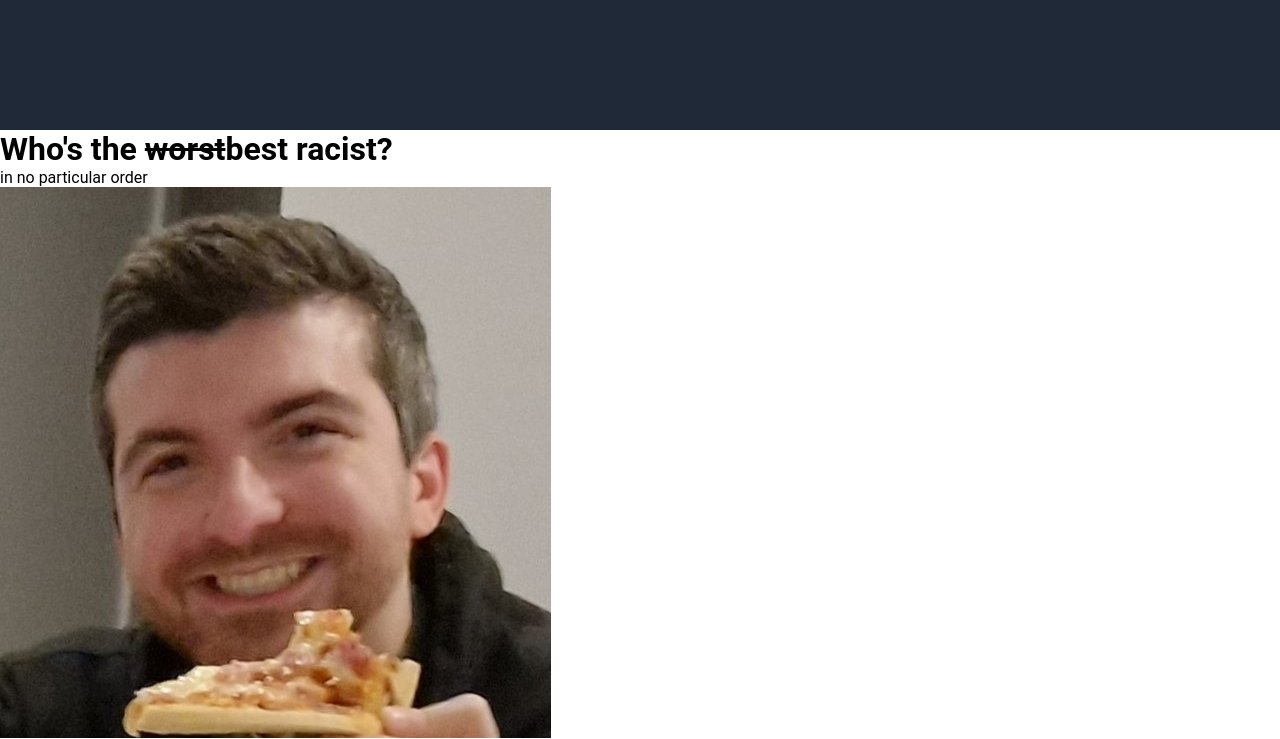
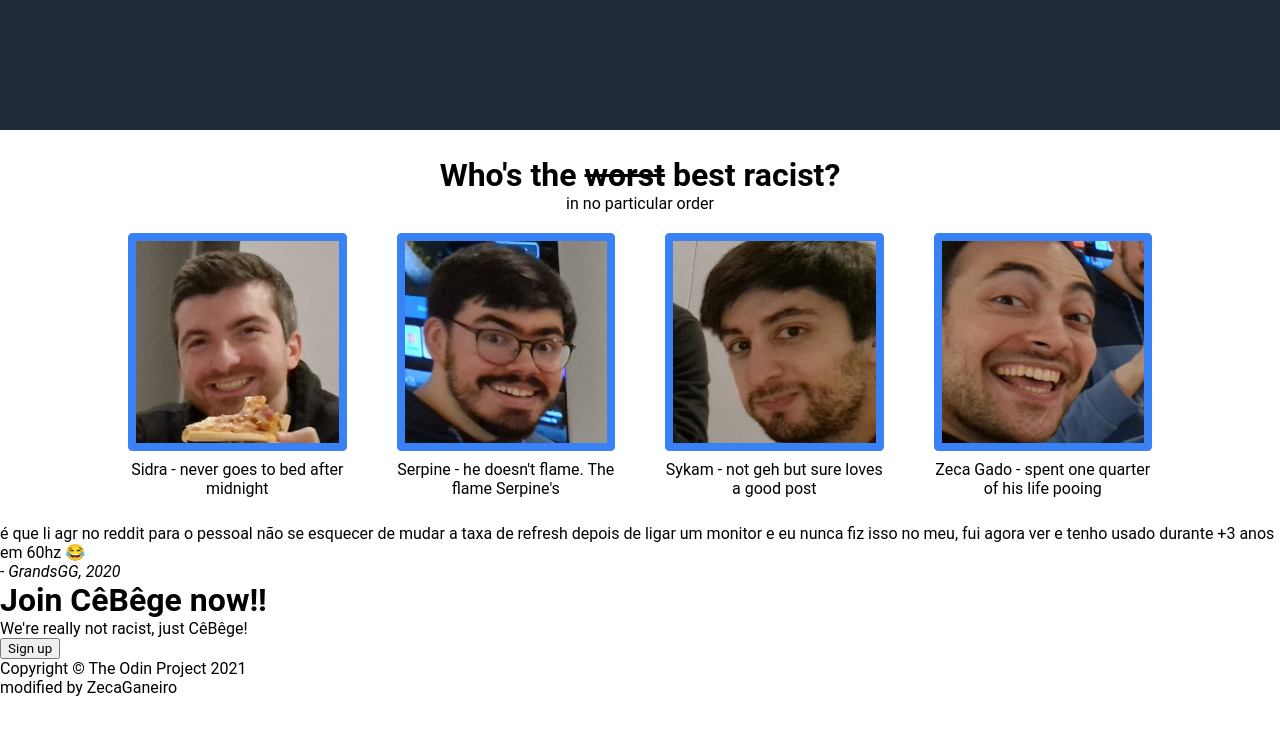
Before and after one commit to ZecaGaneiro/odin-landing-page, a plain HTML site: page index.html in a window 1280 px wide. Shown: the part 640-1379 px from the top of the page. After the commit the page ends 1337 px from the top, so only its background shows below. Drawn offline with Linux system fonts and the light colour scheme.

Commit message:
Style section2

```diff
--- a/index.html
+++ b/index.html
@@ -30,8 +30,10 @@
     </div>
 
     <div class="section2">
-        <h1 id="section2">Who's the <s>worst</s>best racist?</h1>
-        <p>in no particular order</p>
+        <div class="s2-title">
+            <h1 id="section2">Who's the <s>worst</s> best racist?</h1>
+            <p>in no particular order</p>
+        </div>
         <div class="s2-roulette">
             <div class="roulette-item">
                 <div class="roulette-img">
--- a/style.css
+++ b/style.css
@@ -75,3 +75,56 @@ a {
     max-height: 100%;
     object-fit: cover;
 }
+
+.section2 {
+    display: flex;
+    flex-flow: column;
+    justify-content: center;
+    align-items: center;
+    gap: 20px;
+    padding: 2% 10%;
+}
+
+.s2-title {
+    display: flex;
+    flex-flow: column;
+    justify-content: center;
+    align-items: center;
+}
+
+.s2-roulette {
+    display: flex;
+    justify-content: center;
+    align-items: flex-start;
+    gap: 50px;
+}
+
+.roulette-item {
+    display: flex;
+    flex-direction: column;
+    flex-wrap: wrap;
+    justify-content: center;
+    align-items: center;
+    align-content: center;
+    gap: 5px;
+}
+
+.roulette-img {
+    max-width: 300px;
+    max-height: 300px;
+    flex: 0 1 auto;
+}
+
+.roulette-img img {
+    width: 100%;
+    height: 100%;
+    border-width: 8px;
+    border-radius: 2%;
+    border-style: solid;
+    border-color: #3882f6;
+}
+
+.roulette-text {
+    max-width: 300px;
+    text-align: center;
+}
```
